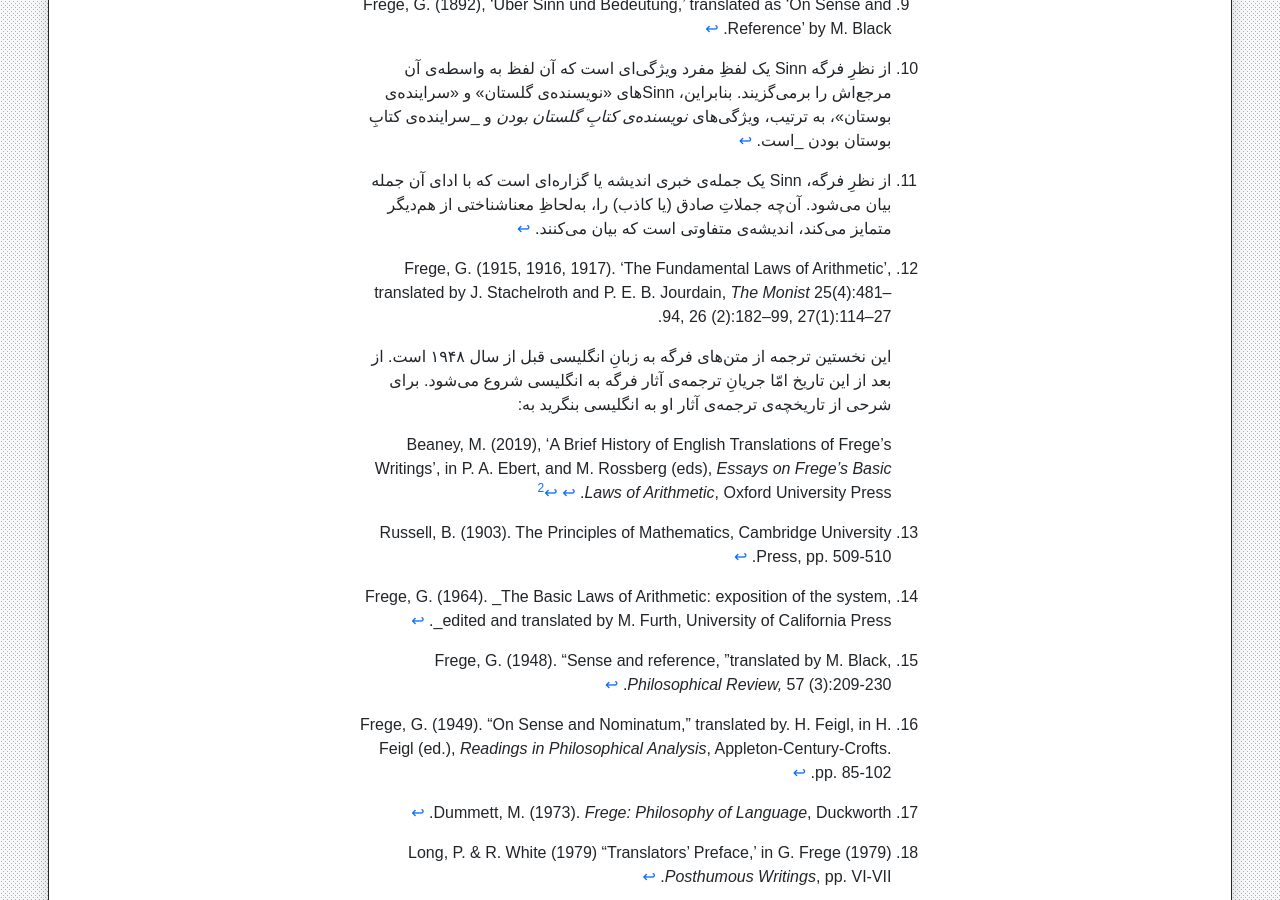
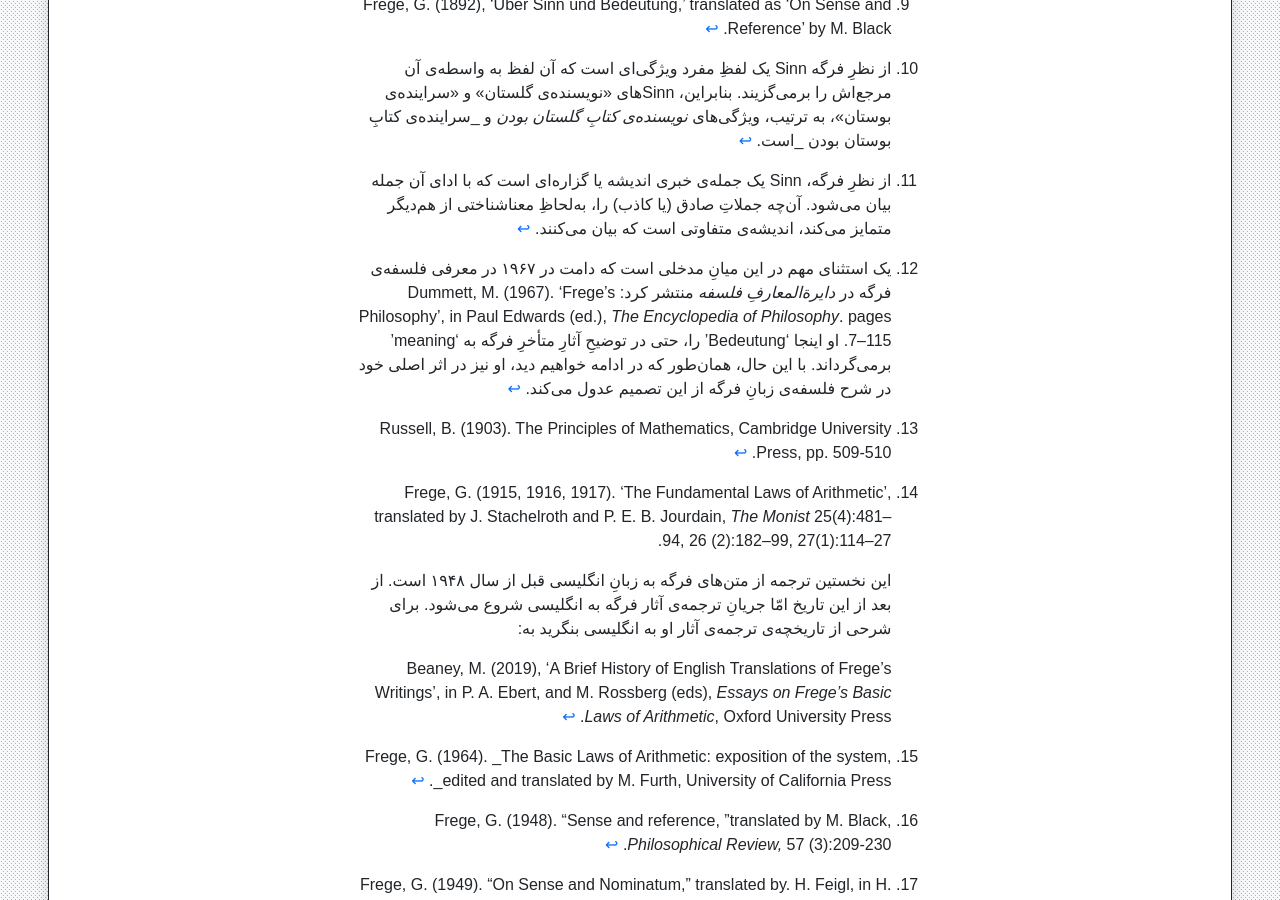
Before and after one commit to phicudemy/phicudemy.github.io, a Jekyll site: the page built from _posts/2024-06-22-fregebedeutung1.md, in a window 1280 px wide and 900 px high, scrolled down 5590 px. Built offline with Jekyll 4.4.1, drawn with Linux system fonts in a browser that asks for light colours; comment, search, counter and statistics services are not loaded; a style sheet for code colours, icons or effects is not loaded; part of the change alters nothing that is shown; some of the changed text lies outside the part shown.

Commit message:
TinaCMS content update

```diff
--- a/_posts/2024-06-22-fregebedeutung1.md
+++ b/_posts/2024-06-22-fregebedeutung1.md
@@ -47,7 +47,7 @@ tags:
 
 ## (II)
 
-با این ملاحظات، اکنون می‌توانیم بفهمیم چرا، تقریباً، هیچ کدام از مترجمانِ فرگه، شارحانِ او، یا دیگر فیلسوفانی که تا پیش از انتشارِ ترجمه‌ی لانگ و وایت از _نوشته‌ها_ در زبانِ انگلیسی به آثار فرگه پرداخته‌اند ‘Bedeutung’ را در آثارِ متأخرِ فرگه به ‘meaning’ برنگرداند.[^bignote] نخستین بحث از تمایزِ فرگه میانِ Sinn و Bedeutung در زبان انگلیسی را راسل، در ضمیمه‌ی معروفِ خود بر *اصولِ ریاضیات* (۱۹۰۳)، منتشر کرده است. او در این جا از ‘indication’ به‌عنوانِ معادل برای Bedeutung استفاده می‌کند.[^13] یوردان در ترجمه‌ی خود، با همکاری استچلراث، از حدودِ سی‌صفحه‌ی نخستِ _اصول پایه‌ای حسابِ_ فرگه (۱۸۹۳)،[^bignote] آن را به ‘denotation’ بر‌گرداند، انتخابی که فورث هم در ترجمه‌ی بخش‌های بیشتری از این اثر در ۱۹۶۴ از آن تبعیت می‌کند.[^15] در تفسیرِ کارنپ از چیستی رابطه‌ی Bedeutung نزد فرگه، در کتابِ _معنا و ضرورت_ (۱۹۴۸)، این رابطه اساساً از جنسِ رابطه‌ی نامیدن (naming) است. لذا او اصطلاحِ فنیِ ‘nominatum’ را به‌عنوانِ معادلِ ‘Bedeutung’ معرفی می‌کند.
+با این ملاحظات، اکنون می‌توانیم بفهمیم چرا، تقریباً، هیچ کدام از مترجمانِ فرگه، شارحانِ او، یا دیگر فیلسوفانی که تا پیش از انتشارِ ترجمه‌ی لانگ و وایت از _نوشته‌ها_ در زبانِ انگلیسی به آثار فرگه پرداخته‌اند ‘Bedeutung’ را در آثارِ متأخرِ فرگه به ‘meaning’ برنگرداند.[^12] نخستین بحث از تمایزِ فرگه میانِ Sinn و Bedeutung در زبان انگلیسی را راسل، در ضمیمه‌ی معروفِ خود بر *اصولِ ریاضیات* (۱۹۰۳)، منتشر کرده است. او در این جا از ‘indication’ به‌عنوانِ معادل برای Bedeutung استفاده می‌کند.[^13] یوردان در ترجمه‌ی خود، با همکاری استچلراث، از حدودِ سی‌صفحه‌ی نخستِ _اصول پایه‌ای حسابِ_ فرگه (۱۸۹۳)،[^14] آن را به ‘denotation’ بر‌گرداند، انتخابی که فورث هم در ترجمه‌ی بخش‌های بیشتری از این اثر در ۱۹۶۴ از آن تبعیت می‌کند.[^15] در تفسیرِ کارنپ از چیستی رابطه‌ی Bedeutung نزد فرگه، در کتابِ _معنا و ضرورت_ (۱۹۴۸)، این رابطه اساساً از جنسِ رابطه‌ی نامیدن (naming) است. لذا او اصطلاحِ فنیِ ‘nominatum’ را به‌عنوانِ معادلِ ‘Bedeutung’ معرفی می‌کند.
 
 با شروعِ جریانِ ترجمه‌ی گسترده‌ی آثارِ فرگه به زبانِ انگلیسی بعد از جنگِ جهانیِ دوم، در فاصله‌ی یک سال دو ترجمه از مقاله‌ی ۱۸۹۲ فرگه، که اصطلاحاتِ ‘Sinn’ _و_ _‘_Bedeutung’ __را در عنوان‌اش دارد، منتشر می‌شود. ترجمه‌ی اول از بلَک (۱۹۴۸) است[^16] که در آن ‘Bedeutung’ در عنوانِ مقاله به ‘reference’ و در متن گاه به ‘reference’ و گاه به ‘referent’ برگردانده شده است. مترجم دوم، فایگل، اما از پیشنهادِ کارنپ تبعیت می‌کند و آن را به ‘nominatum’ برمی‌گرداند.[^17] با این حال، نقطه‌ی عطفِ اصلی در جاافتادنِ معادلی برای این واژه در زبان انگلیسی انتشارِ اثر بزرگ دامت در ۱۹۷۳ است.[^18] او در این اثر برای نخستین بار در زبانِ انگلیسی به شرحِ مبسوط و نظام‌مندِ آرای فرگه در فلسفه‌ی زبان می‌پردازد. او در اینجا از معادلِ reference برای Bedeutung استفاده می‌کند و به همان سرعتی که کتابِ او به مرجعی در فرگه‌شناسی تبدیل می‌شود، معادلِ او هم در ادبیاتِ ثانویه مربوط به فرگه جا می‌افتد. در واقع می‌توان گفت پس از انتشارِ اثرِ دامت، reference به معادلِ رایج و استانداردِ Bedeutung در بحث از آرای فرگه تبدیل می‌شود.
 
@@ -88,13 +88,13 @@ tags:
 
 [^11]: از نظرِ فرگه، Sinn یک جمله‌ی خبری اندیشه یا گزاره‌ای است که با ادای آن جمله بیان می‌شود. آن‌چه جملاتِ صادق (یا کاذب) را، به‌لحاظِ معناشناختی از هم‌دیگر متمایز می‌کند، اندیشه‌ی متفاوتی است که بیان می‌کنند.
 
-[^bignote]: یک استثنای مهم در این میانِ مدخلی است که دامت در ۱۹۶۷ در معرفی فلسفه‌ی فرگه در _دایرة‌المعارفِ فلسفه_ منتشر کرد:
+[^12]: یک استثنای مهم در این میانِ مدخلی است که دامت در ۱۹۶۷ در معرفی فلسفه‌ی فرگه در _دایرة‌المعارفِ فلسفه_ منتشر کرد:
     Dummett, M. (1967). ‘Frege’s Philosophy’, in Paul Edwards (ed.), _The Encyclopedia of Philosophy_. pages 7–115.
     او اینجا ‘Bedeutung’‌ را، حتی در توضیحِ آثارِ متأخرِ فرگه به ‘meaning’ برمی‌گرداند.  با این حال، همان‌طور که در ادامه خواهیم دید، او نیز در اثر اصلی خود در شرح فلسفه‌ی زبانِ فرگه از این تصمیم عدول می‌کند.
 
 [^13]: Russell, B. (1903). The Principles of Mathematics, Cambridge University Press, pp. 509-510.
 
-[^bignote]: Frege, G. (1915, 1916, 1917). ‘The Fundamental Laws of Arithmetic’, translated by J. Stachelroth and P. E. B. Jourdain, _The Monist_ 25(4):481–94, 26 (2):182–99, 27(1):114–27.
+[^14]: Frege, G. (1915, 1916, 1917). ‘The Fundamental Laws of Arithmetic’, translated by J. Stachelroth and P. E. B. Jourdain, _The Monist_ 25(4):481–94, 26 (2):182–99, 27(1):114–27.
 
     این نخستین ترجمه از متن‌های فرگه به زبانِ انگلیسی قبل از سال ۱۹۴۸ است. از بعد از این تاریخ امّا جریانِ ترجمه‌ی آثار فرگه به انگلیسی شروع می‌شود. برای شرحی از تاریخچه‌ی ترجمه‌ی آثار او به انگلیسی بنگرید به:
 
```
